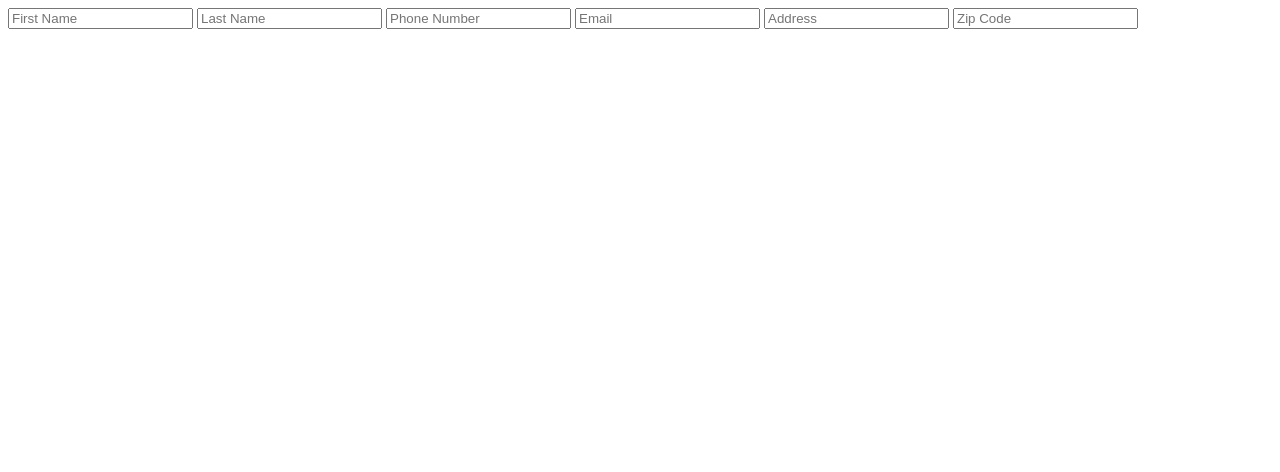
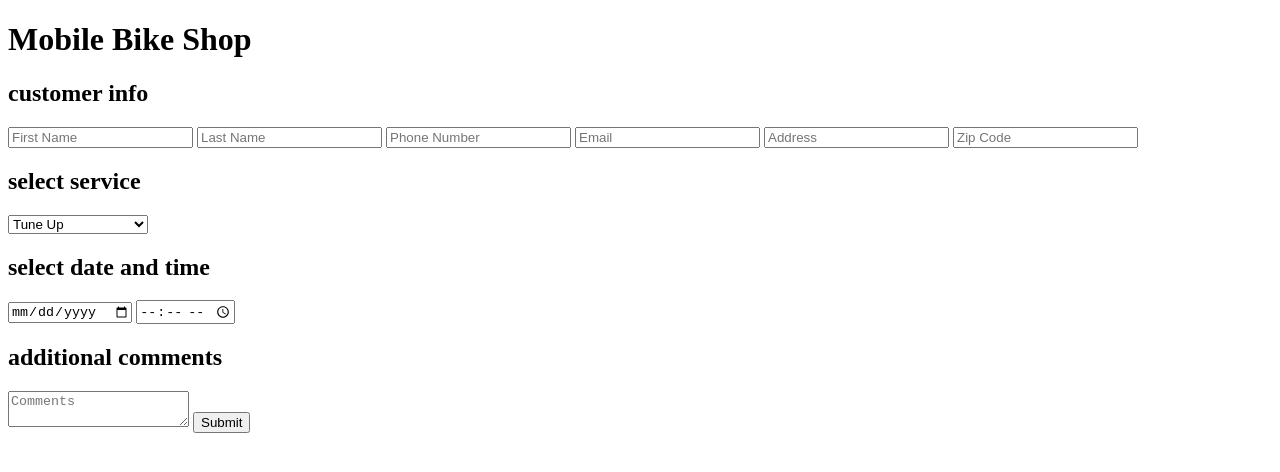
Before and after one commit to jstnlawson/mobile-service, a plain HTML site: page index.html in a window 1280 px wide. Drawn offline with Linux system fonts and the light colour scheme.

Commit message:
basic areas in html

```diff
--- a/index.html
+++ b/index.html
@@ -6,6 +6,8 @@
     <title>My Form</title>
 </head>
 <body>
+    <h1>Mobile Bike Shop</h1>
+    <h2>customer info</h2>
     <form>
         <input type="text" name="firstName" placeholder="First Name">
         <input type="text" name="lastName" placeholder="Last Name">
@@ -14,5 +16,19 @@
         <input type="text" name="address" placeholder="Address">
         <input type="text" name="zipCode" placeholder="Zip Code">
     </form>
+    <h2>select service</h2>
+    <select>
+        <option value="tuneUp">Tune Up</option>
+        <option value="flatTire">Flat Tire</option>
+        <option value="brakeService">Brake Service</option>
+        <option value="chainReplacement">Chain Replacement</option>
+        <option value="fullService">Full Service</option>
+    </select>
+    <h2>select date and time</h2>
+    <input type="date" name="date">
+    <input type="time" name="time">
+    <h2>additional comments</h2>
+    <textarea name="comments" placeholder="Comments"></textarea>
+    <button type="submit">Submit</button>
 </body>
 </html>
```
Also changed, not shown: 1 other file.
